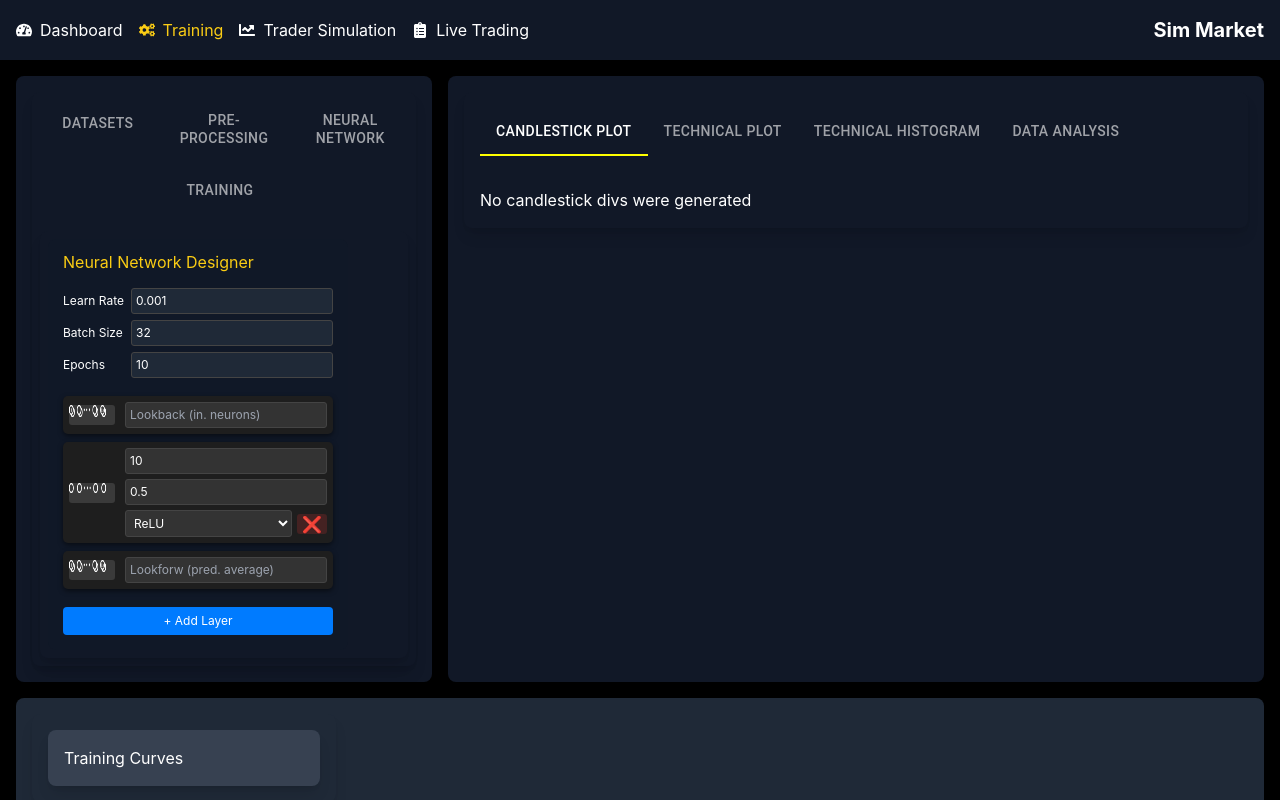
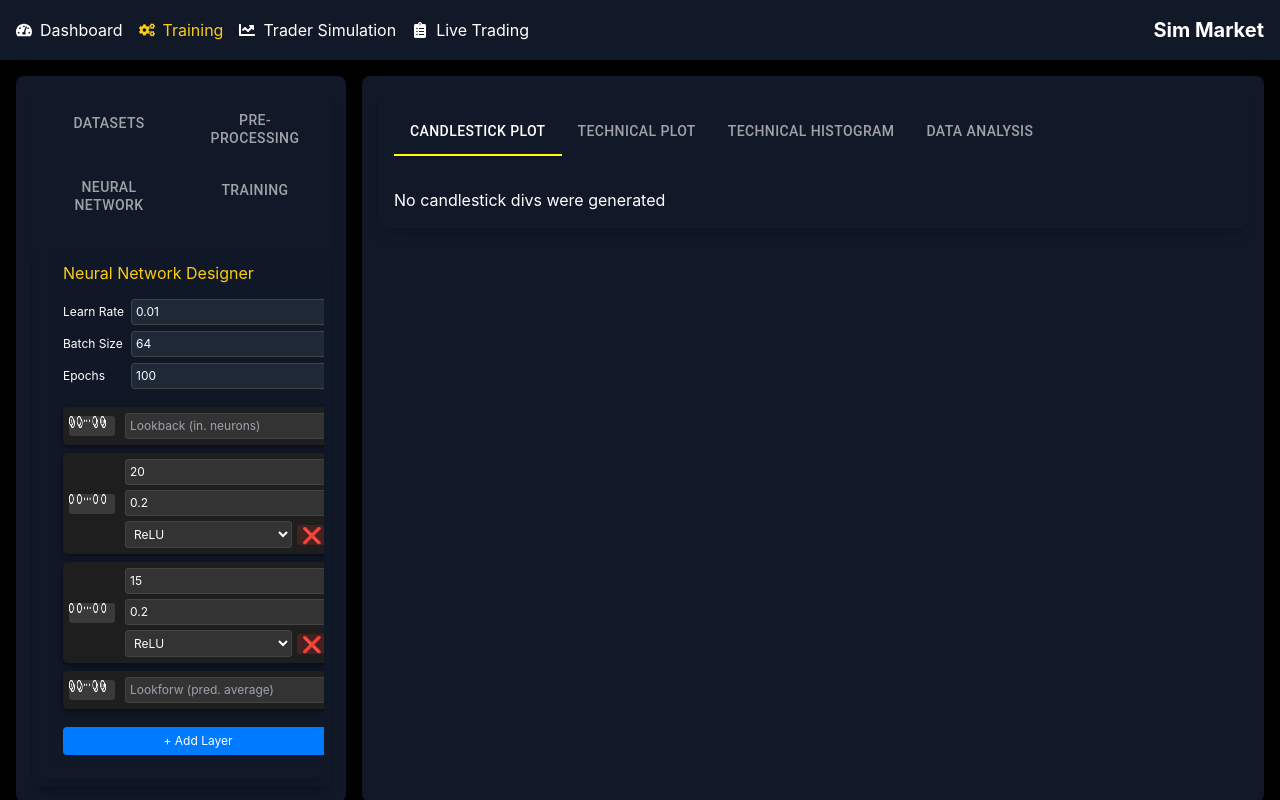
Before and after one commit to Microcosmos22/sim-market, a React (Create React App) app: page / in a window 1280 px wide. Both pictures are taken after a click on the tab "NEURAL NETWORK". Built offline with nearby package versions, Linux system fonts and the light colour scheme.

Commit message:
More simple NNDesigner handling

```diff
--- a/src/App.js
+++ b/src/App.js
@@ -40,7 +40,7 @@ const App = () => {
           <TraderSimulation />
         ) : (
           <div className="flex gap-4 flex-1">
-            <div className="w-1/3 bg-gray-900 p-4 shadow-lg rounded-lg">
+            <div className="w-[330px] bg-gray-900 p-4 shadow-lg rounded-lg">
               <LeftPanel setResponseTrain={setResponseTrain} setChosenData={setChosenData} />
             </div>
             <div className="flex-1 bg-gray-900 p-4 shadow-lg rounded-lg">
--- a/src/LeftPanel.js
+++ b/src/LeftPanel.js
@@ -20,12 +20,10 @@ const LeftPanel = ({setResponseTrain, setChosenData}) => {
   const [response_data, setResponseData] = useState([]);
   const [datasets, setDatasets] = useState([]); // Only the stringname
 
-
-
-  // State for NN layers
+  // Centralize State Management Here
     const [layers, setLayers] = useState([
-  { neurons: 64, dropout: 0.2, activation: "relu" },
-  { neurons: 64, dropout: 0.2, activation: "relu" },
+      { neurons: 20, dropout: 0.2, activation: "relu" },
+      { neurons: 15, dropout: 0.2, activation: "relu" },
     ]);
 
     const [NN, setNN] = useState({
@@ -37,51 +35,40 @@ const [NN, setNN] = useState({
       layers: layers,
     });
 
-// Function to update a specific layer
+    // 🛠️ Update Layer
     const updateLayer = (index, key, value) => {
-  setLayers((prevLayers) => {
-    const updatedLayers = prevLayers.map((layer, i) =>
+      const updatedLayers = layers.map((layer, i) =>
         i === index ? { ...layer, [key]: value } : layer
       );
-    return updatedLayers;
-  });
+      setLayers(updatedLayers);
       setNN((prevNN) => ({
         ...prevNN,
-    layers: layers,
+        layers: updatedLayers, // Correctly update layers
       }));
     };
 
-const updateSettings = (key, value) => {
-  setNN((prev) => ({
-    ...prev,
-    [key]: value,
+    // 🛠️ Update Settings
+    const updateSettings = (newSettings) => {
+      setNN((prevNN) => ({
+        ...prevNN,
+        ...newSettings, // Merge new settings with existing NN
       }));
     };
 
-  // Add a new layer
+    // 🛠️ Add New Layer
     const addLayer = () => {
       const newLayer = { neurons: 10, dropout: 0.5, activation: "relu" };
-  setLayers((prevLayers) => {
-    if (Array.isArray(prevLayers)) {
-      return [...prevLayers, newLayer]; // Add new layer if prev is an array
-    }
-    return [newLayer]; // If prev isn't an array, initialize with the new layer
-  });
-  setNN(layers); // Update the parent neural network settings
+      const updatedLayers = [...layers, newLayer];
+      setLayers(updatedLayers);
+      setNN((prevNN) => ({
+        ...prevNN,
+        layers: updatedLayers, // Update layers in NN
+      }));
     };
 
-// Handling layer changes
+    // 🛠️ Handle Layer Changes
     const handleLayerChange = (index, key, value) => {
-  setLayers((prevLayers) => {
-    if (Array.isArray(prevLayers)) {
-      const updatedLayers = prevLayers.map((layer, i) =>
-        i === index ? { ...layer, [key]: value } : layer
-      );
-      return updatedLayers;
-    }
-    return prevLayers;
-  });
-  updateLayer(index, key, value); // Update the layer in parent component
+      updateLayer(index, key, value);
     };
 
 
@@ -170,8 +157,8 @@ const handleTrainButtonClick = async () => {
     setActiveTab(newValue);
   };
 
-  return(
-    <div className="bg-gray-900 p-2 shadow-lg rounded-lg flex flex-col text-xs">
+  return (
+  <div className="bg-gray-900 p-2 shadow-lg rounded-lg flex flex-col text-xs w-[300px]">
 
       <div className="flex flex-wrap gap-2 mb-2">
         {/* Row 1: First two tabs */}
@@ -271,8 +258,8 @@ const handleTrainButtonClick = async () => {
         )}
         {activeTab === 2 && (
             <div className="w-full bg-gray-900 p-2 shadow-lg rounded-lg overflow-auto">
-              <NeuralNetworkDesigner setNN = {setNN} updateSettings = {updateSettings} updateLayer = {updateLayer}/>
-            </div>
+            <NeuralNetworkDesigner NN={NN} layers={layers} updateLayer={updateLayer}
+              updateSettings={updateSettings} addLayer={addLayer} handleLayerChange={handleLayerChange}/> </div>
 
         )}
 
--- a/src/NeuralNetworkDesigner.js
+++ b/src/NeuralNetworkDesigner.js
@@ -2,50 +2,23 @@ import React, { useState } from "react";
 import layerimgtext from './assets/in_features_text_layer.png';  // Adjust path based on file location
 import layerimg from './assets/in_layer.png'
 
-const NeuralNetworkDesigner = ({ setNN, updateSettings, updateLayer }) => {
-  const [settings, setSettings] = useState({
-    learnRate: 0.001,
-    batchSize: 32,
-    epochs: 10
-  });
+const NeuralNetworkDesigner = ({ NN, layers, updateLayer, updateSettings, addLayer, handleLayerChange }) => {
 
-  const [layers, setLayers] = useState([
-    { neurons: 10, dropout: 0.5, activation: "relu" }
-  ]);
-
-  // Handle adding a new layer
+  // 🟢 Handle adding a new layer
   const handleAddLayer = () => {
     const newLayer = { neurons: 10, dropout: 0.5, activation: "relu" };
-    const updatedLayers = [...layers, newLayer];
-    setLayers(updatedLayers);
-    console.log("handleAddLayer ", updatedLayers);
-    setNN(updatedLayers); // Update the entire neural network settings
+    addLayer(newLayer);  // Directly call parent's addLayer prop
   };
 
-  // Handle changes in individual layers
-  const handleLayerChange = (index, key, value) => {
-    const updatedLayers = layers.map((layer, i) =>
-      i === index ? { ...layer, [key]: value } : layer
-    );
-    setLayers(updatedLayers);
-    console.log("handleLayerChange ", updatedLayers)
-    updateLayer(index, key, value); // Update specific layer properties
+  // ❌ Handle deletion of a layer
+  const handleDeleteLayer = (index) => {
+    const updatedLayers = layers.filter((_, i) => i !== index);
+    updateSettings({ layers: updatedLayers });  // Update layers using parent's setter
   };
 
-  // Handle deletion of a layer
-  const handleDeleteLayer = (index) => {
-    const updatedLayers = layers.filter((_, i) => i !== index);
-    setLayers(updatedLayers);
-    console.log("handleDeleteLayer ", updatedLayers);
-    setNN(updatedLayers); // Update the entire neural network settings
-  };
-
-  // Handle settings changes (learn rate, batch size, epochs)
+  // ⚙️ Handle settings changes (learn rate, batch size, epochs)
   const handleSettingsChange = (key, value) => {
-    const updatedSettings = { ...settings, [key]: value };
-    setSettings(updatedSettings);
-    console.log("handleSettingsChange ", updatedSettings);
-    updateSettings(updatedSettings); // Update the settings in the parent component
+    updateSettings({ [key]: value });  // Use parent's updateSettings directly
   };
 
   return (
@@ -65,7 +38,7 @@ const NeuralNetworkDesigner = ({ setNN, updateSettings, updateLayer }) => {
           <label style={{ color: "white", fontSize: "12px", width: "70px" }}>Learn Rate</label>
           <input
             type="number" step="0.01"
-            value={settings.learnRate}
+            value={NN.learnRate}  // Access learnRate from NN
             onChange={(e) => handleSettingsChange("learnRate", e.target.value)}
             placeholder="0.01"
             style={{ padding: "4px", fontSize: "12px", borderRadius: "3px",
@@ -77,7 +50,7 @@ const NeuralNetworkDesigner = ({ setNN, updateSettings, updateLayer }) => {
           <label style={{ color: "white", fontSize: "12px", width: "70px" }}>Batch Size</label>
           <input
             type="number"
-            value={settings.batchSize}
+            value={NN.batchSize}  // Access batchSize from NN
             onChange={(e) => handleSettingsChange("batchSize", e.target.value)}
             placeholder="32"
             style={{ padding: "4px", fontSize: "12px", borderRadius: "3px",
@@ -89,7 +62,7 @@ const NeuralNetworkDesigner = ({ setNN, updateSettings, updateLayer }) => {
           <label style={{ color: "white", fontSize: "12px", width: "70px" }}>Epochs</label>
           <input
             type="number"
-            value={settings.epochs}
+            value={NN.epochs}  // Access epochs from NN
             onChange={(e) => handleSettingsChange("epochs", e.target.value)}
             placeholder="100"
             style={{ padding: "4px", fontSize: "12px", borderRadius: "3px",
@@ -99,8 +72,6 @@ const NeuralNetworkDesigner = ({ setNN, updateSettings, updateLayer }) => {
       </div>
 
       {/* Input layer */}
-
-
       <div style={{
         display: "flex", alignItems: "center", padding: "6px",
         backgroundColor: "#1e1e1e", borderRadius: "5px",
@@ -116,11 +87,8 @@ const NeuralNetworkDesigner = ({ setNN, updateSettings, updateLayer }) => {
             placeholder="Lookback (in. neurons)"
             style={{ padding: "4px", fontSize: "12px", borderRadius: "3px",
             border: "1px solid #444", backgroundColor: "#333", color: "#fff" }} />
-
         </div>
       </div>
-
-
 
       {/* Layer inputs */}
       {layers.map((layer, index) => (
@@ -137,20 +105,20 @@ const NeuralNetworkDesigner = ({ setNN, updateSettings, updateLayer }) => {
           <div style={{ flex: 1, display: "flex", flexDirection: "column", gap: "5px" }}>
             <input
               type="number" value={layer.neurons}
-              onChange={(e) => handleLayerChange(index, "neurons", e.target.value)}
+              onChange={(e) => updateLayer(index, "neurons", e.target.value)}
               placeholder="Neurons"
               style={{ padding: "4px", fontSize: "12px", borderRadius: "3px",
               border: "1px solid #444", backgroundColor: "#333", color: "#fff" }} />
             <input
               type="number" step="0.1" value={layer.dropout}
-              onChange={(e) => handleLayerChange(index, "dropout", e.target.value)}
+              onChange={(e) => updateLayer(index, "dropout", e.target.value)}
               placeholder="Dropout"
               style={{ padding: "4px", fontSize: "12px", borderRadius: "3px",
               border: "1px solid #444", backgroundColor: "#333", color: "#fff" }} />
             <div style={{ display: "flex", alignItems: "center" }}>
               <select
                 value={layer.activation}
-                onChange={(e) => handleLayerChange(index, "activation", e.target.value)}
+                onChange={(e) => updateLayer(index, "activation", e.target.value)}
                 style={{ padding: "4px", fontSize: "12px", borderRadius: "3px",
                 border: "1px solid #444", backgroundColor: "#333", color: "#fff", flex: 1 }}>
                 <option value="relu">ReLU</option>
@@ -184,7 +152,6 @@ const NeuralNetworkDesigner = ({ setNN, updateSettings, updateLayer }) => {
             placeholder="Lookforw (pred. average)"
             style={{ padding: "4px", fontSize: "12px", borderRadius: "3px",
             border: "1px solid #444", backgroundColor: "#333", color: "#fff" }} />
-
         </div>
       </div>
 
```
Lines whose indentation alone changed are shown as unchanged.
